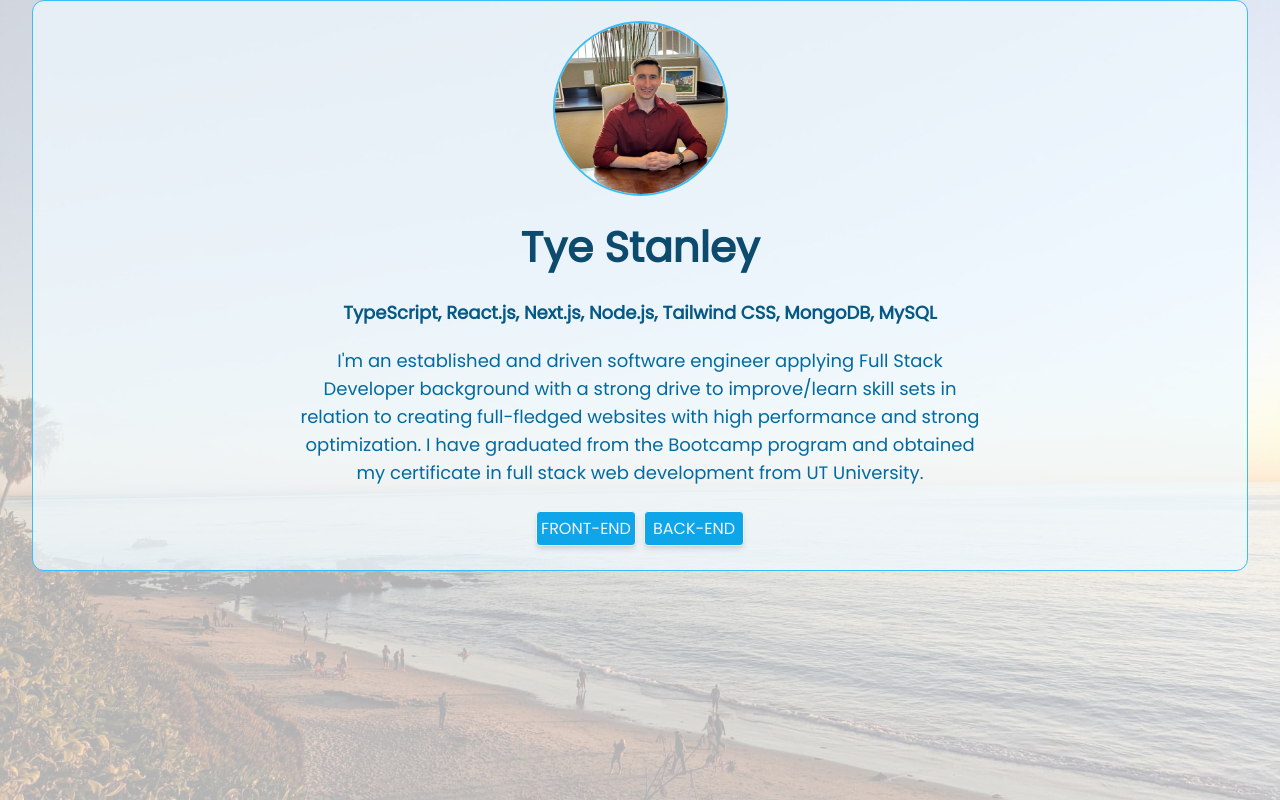
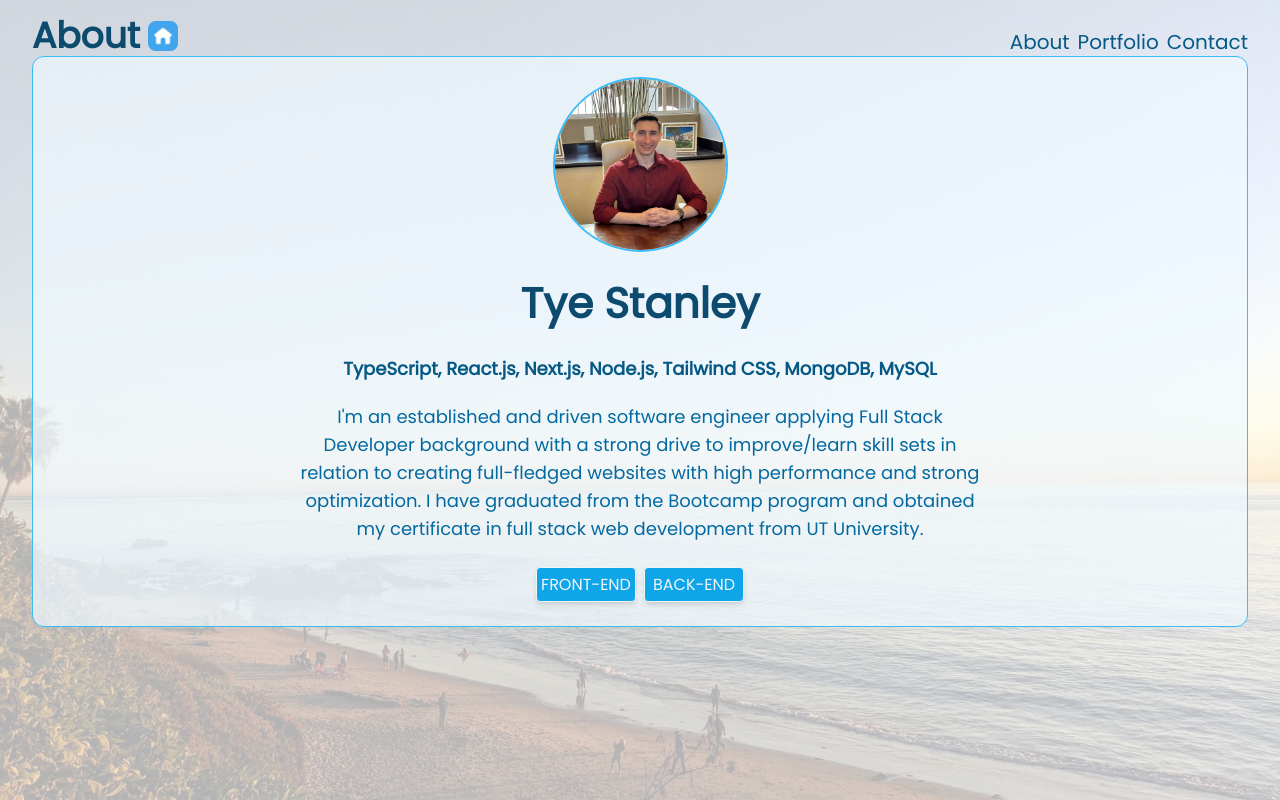
Before and after one commit to TyeStanley/ts-next-portfolio, a Next.js app: page /about in a window 1280 px wide. Built offline with nearby package versions, Linux system fonts and the light colour scheme.

Commit message:
added desktop navbar

```diff
--- /dev/null
+++ b/components/Navbar.tsx
@@ -0,0 +1,32 @@
+import Image from "next/image";
+import Link from "next/link";
+
+const HomeIcon = require("../assets/icons/home-button.png");
+
+export default function Navbar() {
+  return (
+    <nav className="">
+      <div className="mx-auto mt-4 flex w-[95vw] items-center justify-between">
+        <div className="flex space-x-2">
+          <h1 className="text-4xl font-extrabold text-sky-900">About</h1>
+          <Link
+            href="/"
+            className="flex items-center justify-center hover:shadow-lg"
+          >
+            <Image src={HomeIcon} alt="Home Icon" width={30} height={30} />
+          </Link>
+        </div>
+
+        <div className="flex h-[40px] items-end text-xl text-sky-800">
+          <Link href="/about">About</Link>
+          <Link href="/portfolio" className="ml-2">
+            Portfolio
+          </Link>
+          <Link href="/contact" className="ml-2">
+            Contact
+          </Link>
+        </div>
+      </div>
+    </nav>
+  );
+}
--- a/pages/about/index.tsx
+++ b/pages/about/index.tsx
@@ -2,6 +2,7 @@ import Head from "next/head";
 import Image from "next/image";
 import { useState } from "react";
 import TechModal from "../../components/TechModal";
+import Navbar from "../../components/Navbar";
 
 const photo = require("../../assets/professional-photo.jpg");
 
@@ -42,7 +43,7 @@ export default function About() {
 
       <div className="h-screen w-screen overflow-hidden bg-[url('../assets/main-background.jpg')] bg-cover bg-center bg-no-repeat">
         <div className="justify-top flex h-full w-full flex-col bg-white/70">
-          {/* nav goes here */}
+          <Navbar />
           <section className="mx-auto w-[95vw] rounded-xl border border-sky-400 bg-sky-50/70 px-5 text-center">
             <Image
               className="mx-auto mt-5 rounded-full border-2 border-sky-400"
--- a/pages/index.tsx
+++ b/pages/index.tsx
@@ -49,7 +49,7 @@ export default function Home() {
                 <p className="ml-1">About</p>
               </Link>
               <Link
-                className="flex h-[35px] w-[90px] animate-bounce items-center justify-center rounded border border-sky-400 bg-sky-50/[.7] text-sky-700 hover:animate-none hover:bg-sky-200 xs:w-[110px]"
+                className="bounce-2 flex h-[35px] w-[90px] items-center justify-center rounded border border-sky-400 bg-sky-50/[.7] text-sky-700 hover:animate-none hover:bg-sky-200 xs:w-[110px]"
                 href="/portfolio"
               >
                 <Image
@@ -61,7 +61,7 @@ export default function Home() {
                 <p className="ml-1">Portfolio</p>
               </Link>
               <Link
-                className="flex h-[35px] w-[90px] animate-bounce items-center justify-center rounded border border-sky-400 bg-sky-50/[.7] text-sky-700 hover:animate-none hover:bg-sky-200 xs:w-[110px]"
+                className="bounce-3 flex h-[35px] w-[90px] items-center justify-center rounded border border-sky-400 bg-sky-50/[.7] text-sky-700 hover:animate-none hover:bg-sky-200 xs:w-[110px]"
                 href="/contact"
               >
                 <Image
```
Also changed, not shown: assets/icons/home-button.png (added).
